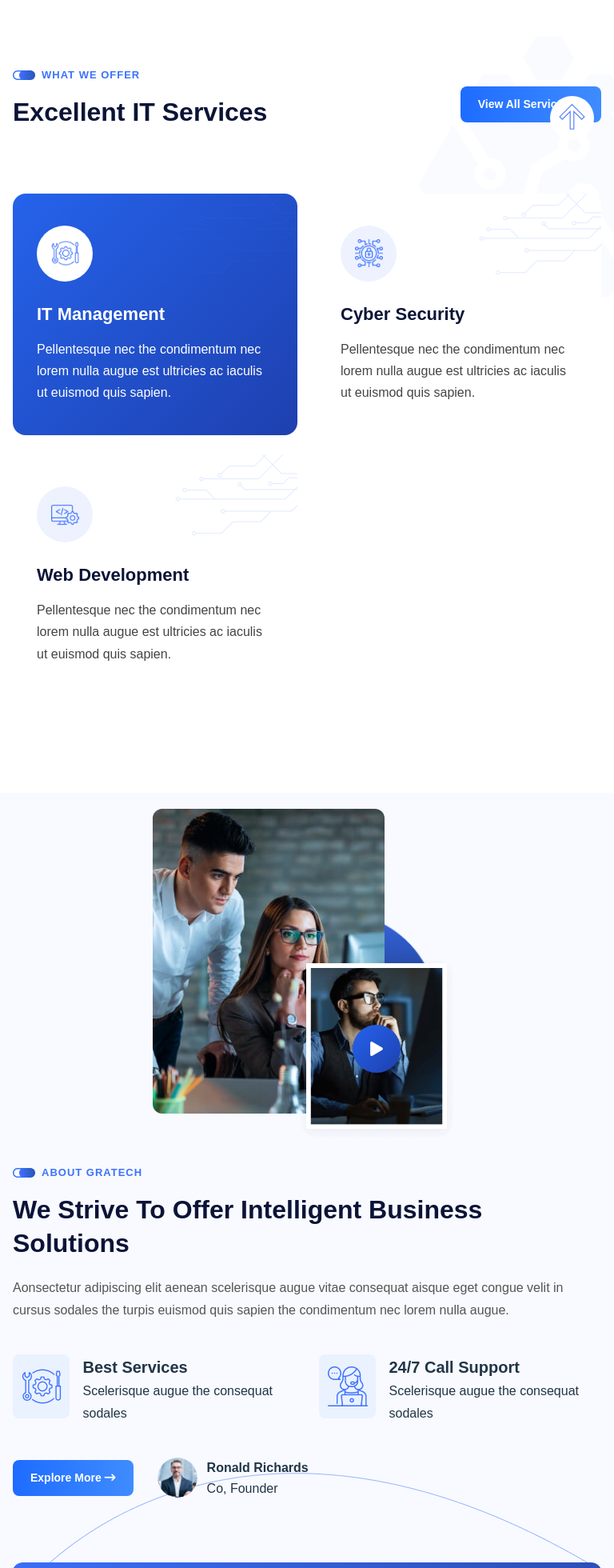
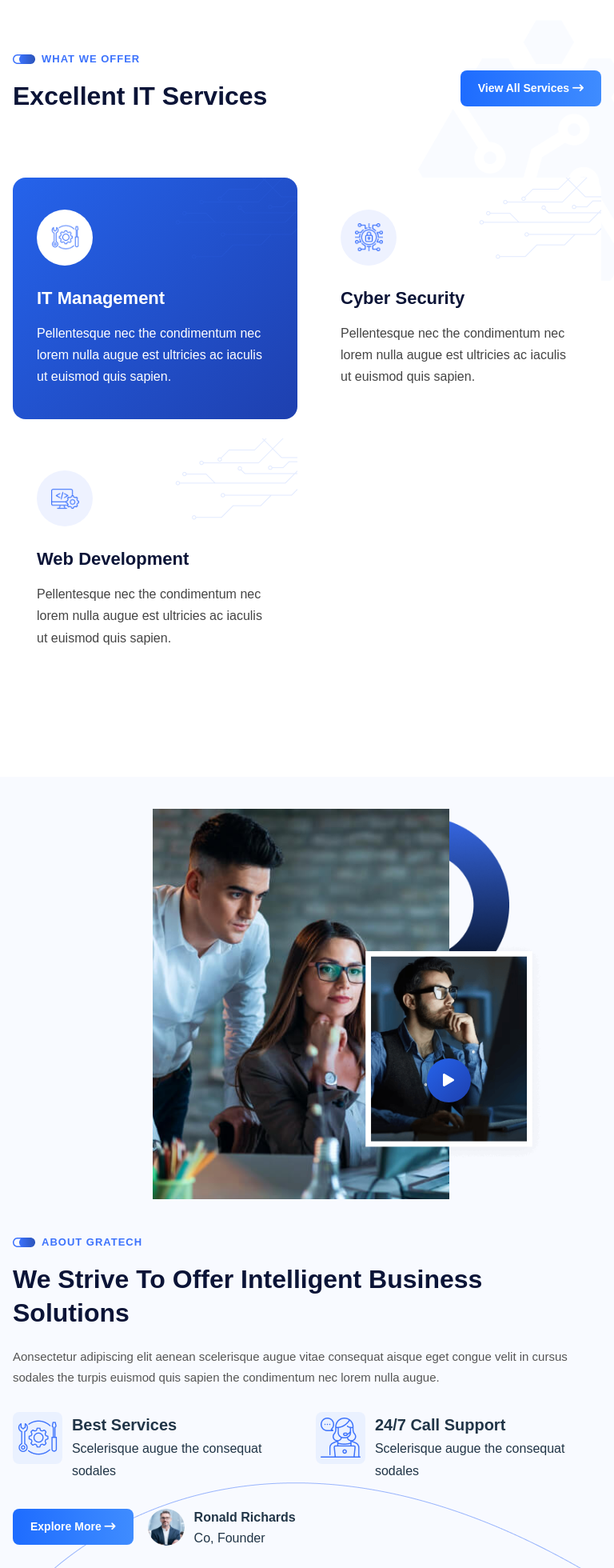
Before and after one commit to Drashti1507/Landing_Page, a React (Vite) app: page / in a window 768 px wide. Shown: the part 600-2560 px from the top of the page at 80% size. Built offline with nearby package versions, Linux system fonts and the light colour scheme.

Commit message:
responsive design

```diff
--- a/src/Home.jsx
+++ b/src/Home.jsx
@@ -31,7 +31,7 @@ function Home() {
       <Header />
 
       {/* if header is fixed height */}
-      <div style={{ marginTop: "120px" }}>
+      <div style={{ marginTop: "100px" }}>
         <Banner_Area />
       </div>
 
--- a/src/assets/Components/About_Area.css
+++ b/src/assets/Components/About_Area.css
@@ -50,7 +50,7 @@
 
 .big-image img {
   width: 100%;
-  border-radius: 12px;
+  border-radius: 0px;
 }
 
 /* small image */
@@ -381,3 +381,111 @@ h2 {
     display: none; /* hide bottom wave on very small screens */
   }
 }
+
+/* ================= iPAD MINI FIX (ABOUT AREA) ================= */
+@media (min-width: 768px) and (max-width: 1024px) {
+
+  .about-area {
+    padding: 40px 0 150px;
+  }
+
+  /* layout */
+  .about-row {
+    gap: 40px;
+  }
+
+  /* ---------- IMAGES ---------- */
+
+  .about-images {
+    max-width: 100%;
+    position: relative;
+  }
+
+  .big-image {
+    width: 80%;
+    margin-left: 0;
+    position: relative;
+    z-index: 2;
+    padding-left: -30px;
+  }
+
+  .big-image img {
+    width: 120%;
+  }
+
+  .sm-image {
+    width: 65%;
+    right: -80px;
+    bottom: -30px;
+    left: 245px;
+    top: 160px;
+    position: absolute;
+    z-index: 3;
+  }
+
+  .circle-shape {
+    top: 10px;
+    right: -60px;
+    z-index: 1;
+  }
+
+  .circle-shape img {
+    width: 220px;
+
+  }
+
+  .play-btn {
+    width: 55px;
+    height: 55px;
+    font-size: 16px;
+  }
+
+  /* ---------- CONTENT ---------- */
+
+  .section-header h5 {
+    font-size: 13px;
+  }
+
+  .section-header h2 {
+    font-size: 32px;
+    line-height: 42px;
+  }
+
+  .section-header p {
+    font-size: 15px;
+    line-height: 26px;
+  }
+
+  /* ---------- FEATURES ---------- */
+
+  .about-features {
+    gap: 22px;
+    margin-top: 30px;
+  }
+
+  .feature-item {
+    gap: 12px;
+  }
+
+  .feature-item .icon {
+    width: 65px;
+    height: 65px;
+  }
+
+  /* ---------- BOTTOM ---------- */
+
+  .about-bottom {
+    gap: 18px;
+    margin-top: 30px;
+  }
+
+  .btn-one {
+    padding: 12px 24px;
+    font-size: 14px;
+  }
+
+  .founder img {
+    width: 46px;
+    height: 46px;
+  }
+}
--- a/src/assets/Components/Case_Area.css
+++ b/src/assets/Components/Case_Area.css
@@ -71,7 +71,7 @@
 
 .case__item{
     position:relative;
-    border-radius:8px;
+    border-radius:0px;
     overflow:hidden;
      width:100%;
 
@@ -152,7 +152,7 @@
     align-items:center;
     justify-content:center;
     font-size:18px;
-    border-radius:4px;
+    border-radius:0px;
 }
 
 .case__item:hover .case__btn{
@@ -292,7 +292,7 @@
 
   /* DOTS POSITION */
   .case__dot {
-    margin-top: -465px;
+    margin-top: -565px;
     margin-bottom: 10px;
   }
 }
--- a/src/assets/Components/Counter_Area.css
+++ b/src/assets/Components/Counter_Area.css
@@ -19,7 +19,7 @@
 .counter-box {
   position: relative;
   background: linear-gradient(90deg, #3b6df6 0%, #2c4fb8 100%);
-  border-radius: 14px;
+  border-radius: 0px;
 
   padding: 70px 60px;
 
@@ -120,7 +120,7 @@
   .counter-box {
     grid-template-columns: 1fr;
     padding: 35px 18px;
-    border-radius: 12px;
+    border-radius: 0px;
     gap: 26px;
   }
 
--- a/src/assets/Components/Footer.css
+++ b/src/assets/Components/Footer.css
@@ -365,43 +365,7 @@ a {
 .footer__copyright a:hover {
   color: #4d7cff;
 }
-/*
-.scroll-up {
-  position: fixed;
-  right: 25px;
-  bottom: 25px;
-  width: 55px;
-  height: 55px;
-  cursor: pointer;
-  opacity: 0;
-  visibility: hidden;
-  transition: 0.3s;
-  z-index: 999;
-}
 
-.scroll-up.active-scroll {
-  opacity: 1;
-  visibility: visible;
-}
-
-.scroll-up svg {
-  transform: rotate(-90deg);
-}
-
-.scroll-up path {
-  fill: none;
-  stroke: #4d7cff;
-  stroke-width: 4;
-}
-
-.scroll-icon {
-  position: absolute;
-  inset: 0;
-  margin: auto;
-  font-size: 18px;
-  color: #4d7cff;
-  background-color: #4d7cff;
-} */
 .scroll-up {
   position: fixed;
   right: 25px;
@@ -410,35 +374,31 @@ a {
   height: 55px;
   cursor: pointer;
   z-index: 999;
+  opacity: 0;
+  visibility: visible;
+  transition: 0.3s;
+}
 
+.scroll-up.active-scroll {
+  opacity: 1;
+  visibility: visible;
+}
+
+.scroll-circle path {
+  stroke: #4d7cff;
+  stroke-width: 4;
+  fill: none;
+}
+
+.scroll-icon {
+  position: absolute;
+  inset: 0;
+  margin: auto;
+  font-size: 22px;
+  color: #4d7cff;
   display: flex;
   align-items: center;
   justify-content: center;
-}
-
-/* circle progress */
-.scroll-up svg {
-  position: absolute;
-  width: 100%;
-  height: 100%;
-  transform: rotate(0deg);
-}
-
-.scroll-up path {
-  fill: none;
-  /* stroke: #4d7cff; */
-  stroke-width: 0.5;
-  background-color: #4d7cff;
-  /* color: #fff; */
-}
-
-/* UP ICON */
-.scroll-icon {
-  font-size: 26px;   /*  icon size */
-  color: #4d7cff;
-  z-index: 2;
-  background: #fff; /* optional */
-  border-radius: 50%;
 }
 
 .footer__item {
--- a/src/assets/Components/Offer_Area.css
+++ b/src/assets/Components/Offer_Area.css
@@ -28,6 +28,12 @@
   opacity: 0.25;
   z-index: 1;
 }
+.offer__shadow img {
+  width: 140%;        /* increase size */
+  max-width: none;   /* allow overflow */
+  height: auto;
+}
+
 
 .offer__shape-left {
   position: absolute;
@@ -150,11 +156,11 @@
 /* ================= ICON ================= */
 
 .offer-icon {
-  width: 72px;
-  height: 72px;
+  width: 110px;
+  height: 110px;
   margin: 0 auto 18px;
-  border-radius: 50%;
-  background: radial-gradient(circle, #3c72fc 0%, #102a8f 70%);
+  border-radius: 80%;
+  background: radial-gradient(circle, #3c72fc 0%, #102a8f 80%);
   display: flex;
   align-items: center;
   justify-content: center;
@@ -162,6 +168,10 @@
   z-index: 3;
   transition: 0.3s ease;
 }
+.offer-icon {
+  box-shadow: 0 0 50px rgba(60, 114, 252, 0.6);
+}
+
 
 .offer-icon svg {
   font-size: 32px;
@@ -170,7 +180,7 @@
 }
 
 .offer-card:hover .offer-icon {
-  box-shadow: 0 0 20px rgba(60, 114, 252, 0.9);
+   box-shadow: 0 0 40px rgba(60, 114, 252, 1);
 }
 
 /* ================= TITLE ================= */
@@ -232,7 +242,7 @@
   position: relative;
   background: linear-gradient(90deg, #3b6df3, #2f5edb);
   /* padding: 10px 28px;         */
-  border-radius: 12px;
+  border-radius: 0px;
   overflow: hidden;
   box-shadow: 0 8px 25px rgba(0,0,0,0.25);
   height: 130px;
@@ -377,7 +387,7 @@
 
   .brand__wrp {
     height: 130px;
-    border-radius: 10px;
+    border-radius: 0px;
     padding: 8px 10px;
   }
 
--- a/src/assets/Components/Testimonial_Area.css
+++ b/src/assets/Components/Testimonial_Area.css
@@ -477,12 +477,12 @@ h2 {
   /* FORM CARD */
   .talk-us__item {
     padding: 50px 40px;
-    border-radius: 12px;
+    border-radius: 0px;
   }
 
   .talk-us__item form .row {
     grid-template-columns: repeat(2, 1fr);
-    gap: 16px;
+    gap: 18px;
   }
 
   .talk-us__item form .col-12 {
--- a/src/assets/JS_file/Footer.jsx
+++ b/src/assets/JS_file/Footer.jsx
@@ -27,6 +27,9 @@ const Footer = () => {
 useEffect(() => {
   const scrollBtn = document.querySelector(".scroll-up");
   const path = document.querySelector(".scroll-up path");
+
+  if (!scrollBtn || !path) return;
+
   const pathLength = path.getTotalLength();
 
   path.style.strokeDasharray = pathLength;
@@ -34,9 +37,10 @@ const Footer = () => {
 
   const updateProgress = () => {
     const scroll = window.scrollY;
-      const height = document.documentElement.scrollHeight - window.innerHeight;
+    const height =
+      document.documentElement.scrollHeight - window.innerHeight;
+
     const progress = pathLength - (scroll * pathLength) / height;
-
     path.style.strokeDashoffset = progress;
 
     if (scroll > 200) scrollBtn.classList.add("active-scroll");
@@ -48,6 +52,7 @@ const Footer = () => {
 
   return () => window.removeEventListener("scroll", updateProgress);
 }, []);
+
 
   const scrollToTop = () => {
     window.scrollTo({ top: 0, behavior: "smooth" });
@@ -168,13 +173,27 @@ const Footer = () => {
       </footer>
 
       {/* SCROLL UP */}
-           <div className="scroll-up" onClick={scrollToTop}>
+           {/* <div className="scroll-up" onClick={scrollToTop}>
     <svg viewBox="-1 -1 102 102">
         <path d="M50,1 a49,49 0 0,1 0,98 a49,49 0 0,1 0,-98" />
     </svg>
 
     <BiUpArrowAlt className="scroll-icon" />
+    </div> */}
+  {/* SCROLL UP */}
+<div className="scroll-up" onClick={scrollToTop}>
+  <svg
+    className="scroll-circle svg-content"
+    width="100%"
+    height="100%"
+    viewBox="-1 -1 102 102"
+  >
+    <path d="M50,1 a49,49 0 0,1 0,98 a49,49 0 0,1 0,-98" />
+  </svg>
+
+  <BiUpArrowAlt className="scroll-icon" />
 </div>
+
     </>
   );
 };
--- a/src/assets/JS_file/Offer_Area.jsx
+++ b/src/assets/JS_file/Offer_Area.jsx
@@ -33,12 +33,12 @@ import itemShapeBottom from "../images/offter-item-shape-bottom.png";
 import sectionIcon from "../images/section-title.png";
 
 const offers = [
-  { icon: <FaGlobe />, title: "Website" },
-  { icon: <FaAndroid />, title: "Android" },
-  { icon: <FaApple />, title: "IOS" },
-  { icon: <FaWatchmanMonitoring />, title: "Watch" },
-  { icon: <FaTv />, title: "TV" },
-  { icon: <FaRocket />, title: "IOT" },
+  { icon: <FaGlobe size={65} />, title: "Website" },
+  { icon: <FaAndroid size={65}/>, title: "Android" },
+  { icon: <FaApple size={65}/>, title: "IOS" },
+  { icon: <FaWatchmanMonitoring size={65}/>, title: "Watch" },
+  { icon: <FaTv size={65}/>, title: "TV" },
+  { icon: <FaRocket size={65}/>, title: "IOT" },
 ];
 
 const brands = [
--- a/src/index.css
+++ b/src/index.css
@@ -11,6 +11,12 @@
   text-rendering: optimizeLegibility;
   -webkit-font-smoothing: antialiased;
   -moz-osx-font-smoothing: grayscale;
+}
+html, body{
+  margin: 0;
+  padding: 0;
+  width: 100%;
+  overflow-x: hidden;
 }
 
 /* RESET */
@@ -54,7 +60,7 @@ h1 {
 
 /* BUTTON */
 button {
-  border-radius: 8px;
+  /* border-radius: 8px; */
   border: 1px solid transparent;
   padding: 0.7em 1.4em;
   font-size: 1rem;
@@ -105,7 +111,6 @@ button:focus-visible {
     font-size: 0.95rem;
   }
 }
-
 /* Light Mode */
 @media (prefers-color-scheme: light) {
   :root {
```
Also changed, not shown: src/assets/JS_file/Testimonial_Area.jsx (+0 -165 lines). Lines whose indentation alone changed are shown as unchanged.
